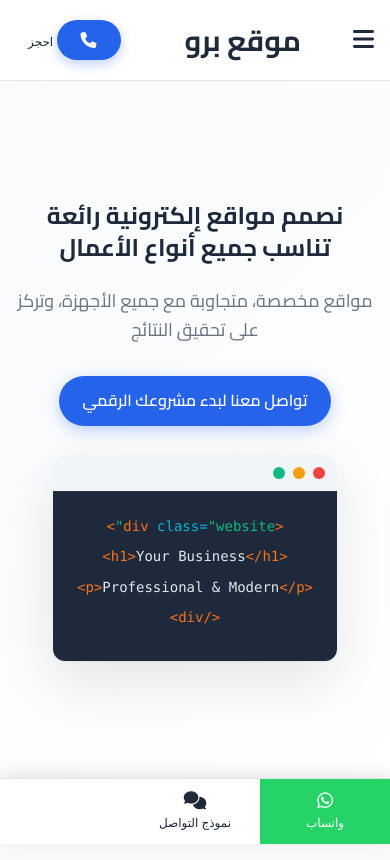
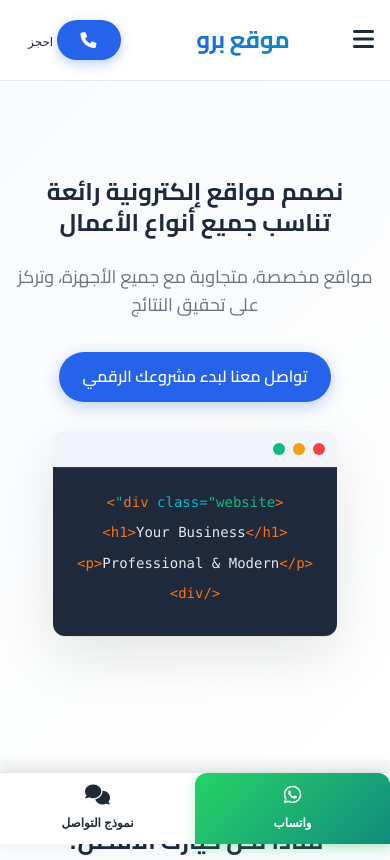
Before and after one commit to AbdulazizMA/mawqi3-pro-v2, a plain HTML site: page index.html in a window 390 px wide. Shown: the top 860 px of the page. Drawn offline with Linux system fonts and the light colour scheme.

Commit message:
Update styles.css

```diff
--- a/styles.css
+++ b/styles.css
@@ -221,12 +221,43 @@ html[dir="rtl"] .language-toggle {
 
 .logo-text-main {
     font-family: 'Cairo', sans-serif;
-    font-size: 1.8rem;
-    font-weight: 800;
-    color: var(--primary-blue);
+    font-size: 2rem;
+    font-weight: 900;
+    background: linear-gradient(135deg, var(--accent-blue), var(--accent-teal));
+    background-clip: text;
+    -webkit-background-clip: text;
+    -webkit-text-fill-color: transparent;
     text-decoration: none;
     display: inline-block;
+    position: relative;
+    transition: all var(--transition-base);
+    letter-spacing: -0.02em;
 }
+
+.logo-text-main:hover {
+    transform: translateY(-1px);
+    filter: drop-shadow(0 2px 4px rgba(37, 99, 235, 0.3));
+}
+
+.logo-text-main::before {
+    content: '';
+    position: absolute;
+    top: -2px;
+    left: -4px;
+    right: -4px;
+    bottom: -2px;
+    background: linear-gradient(135deg, var(--accent-blue), var(--accent-teal));
+    border-radius: 8px;
+    opacity: 0;
+    z-index: -1;
+    transition: opacity var(--transition-base);
+}
+
+.logo-text-main:hover::before {
+    opacity: 0.1;
+}
+
+
 
 .nav {
     display: flex;
@@ -873,9 +904,10 @@ html[dir="rtl"] .form-group textarea:not(:placeholder-shown) + label {
     background: white;
     border-top: 1px solid var(--border-light);
     display: none;
-    grid-template-columns: 1fr 1fr 1fr;
+    grid-template-columns: 1fr 1fr;
     box-shadow: 0 -4px 16px rgba(0, 0, 0, 0.1);
     z-index: 1000;
+    backdrop-filter: blur(10px);
 }
 
 .mobile-action {
@@ -883,29 +915,45 @@ html[dir="rtl"] .form-group textarea:not(:placeholder-shown) + label {
     flex-direction: column;
     align-items: center;
     justify-content: center;
-    padding: var(--space-3);
+    padding: var(--space-4);
     text-decoration: none;
     color: var(--text-dark);
     transition: all var(--transition-base);
+    position: relative;
+    border-radius: 12px 12px 0 0;
 }
 
 .mobile-action:hover {
     background: var(--bg-light);
+    transform: translateY(-2px);
 }
 
 .mobile-action.whatsapp {
-    background: #25d366;
+    background: linear-gradient(135deg, #25d366, #128c7e);
     color: white;
+    box-shadow: 0 4px 12px rgba(37, 211, 102, 0.3);
+}
+
+.mobile-action.whatsapp:hover {
+    background: linear-gradient(135deg, #128c7e, #075e54);
+    transform: translateY(-2px);
+    box-shadow: 0 6px 16px rgba(37, 211, 102, 0.4);
 }
 
 .mobile-action i {
-    font-size: var(--font-size-lg);
-    margin-bottom: var(--space-1);
+    font-size: 1.25rem;
+    margin-bottom: var(--space-2);
+    transition: transform var(--transition-base);
+}
+
+.mobile-action:hover i {
+    transform: scale(1.1);
 }
 
 .mobile-action span {
-    font-size: var(--font-size-xs);
-    font-weight: 500;
+    font-size: var(--font-size-sm);
+    font-weight: 600;
+    text-align: center;
 }
 
 /* Responsive Design */
@@ -921,8 +969,12 @@ html[dir="rtl"] .form-group textarea:not(:placeholder-shown) + label {
     }
 
     .header .container {
-        padding: var(--space-3) var(--space-4);
-        gap: var(--space-2);
+        padding: var(--space-4) var(--space-4);
+        gap: var(--space-4);
+    }
+
+    .logo-text-main {
+        font-size: 1.75rem;
     }
 
     .nav {
@@ -965,6 +1017,18 @@ html[dir="rtl"] .form-group textarea:not(:placeholder-shown) + label {
 
     .contact-methods {
         flex-direction: column;
+        gap: var(--space-3);
+    }
+
+    .contact-method {
+        justify-content: center;
+        padding: var(--space-4) var(--space-6);
+        font-size: var(--font-size-base);
+    }
+
+    .contact-form {
+        padding: var(--space-6);
+        margin-top: var(--space-4);
     }
 
     .footer-content {
@@ -982,7 +1046,16 @@ html[dir="rtl"] .form-group textarea:not(:placeholder-shown) + label {
     }
 
     body {
-        padding-bottom: 80px;
+        padding-bottom: 90px;
+    }
+
+    section {
+        padding: var(--space-16) 0;
+    }
+
+    .hero {
+        padding-top: 120px;
+        min-height: 90vh;
     }
 
     .step:hover {
@@ -1067,14 +1140,36 @@ html[dir="rtl"] .feature-card p {
 @media (max-width: 480px) {
     .hero-title {
         font-size: var(--font-size-2xl);
+        line-height: 1.2;
     }
 
     .section-title {
         font-size: var(--font-size-2xl);
+        margin-bottom: var(--space-12);
     }
 
     .contact-info h2 {
         font-size: var(--font-size-2xl);
+    }
+
+    .logo-text-main {
+        font-size: 1.5rem;
+    }
+
+    .header .container {
+        padding: var(--space-3) var(--space-3);
+    }
+
+    .container {
+        padding: 0 var(--space-3);
+    }
+
+    .mobile-action {
+        padding: var(--space-3);
+    }
+
+    .mobile-action span {
+        font-size: var(--font-size-xs);
     }
 }
 
```
